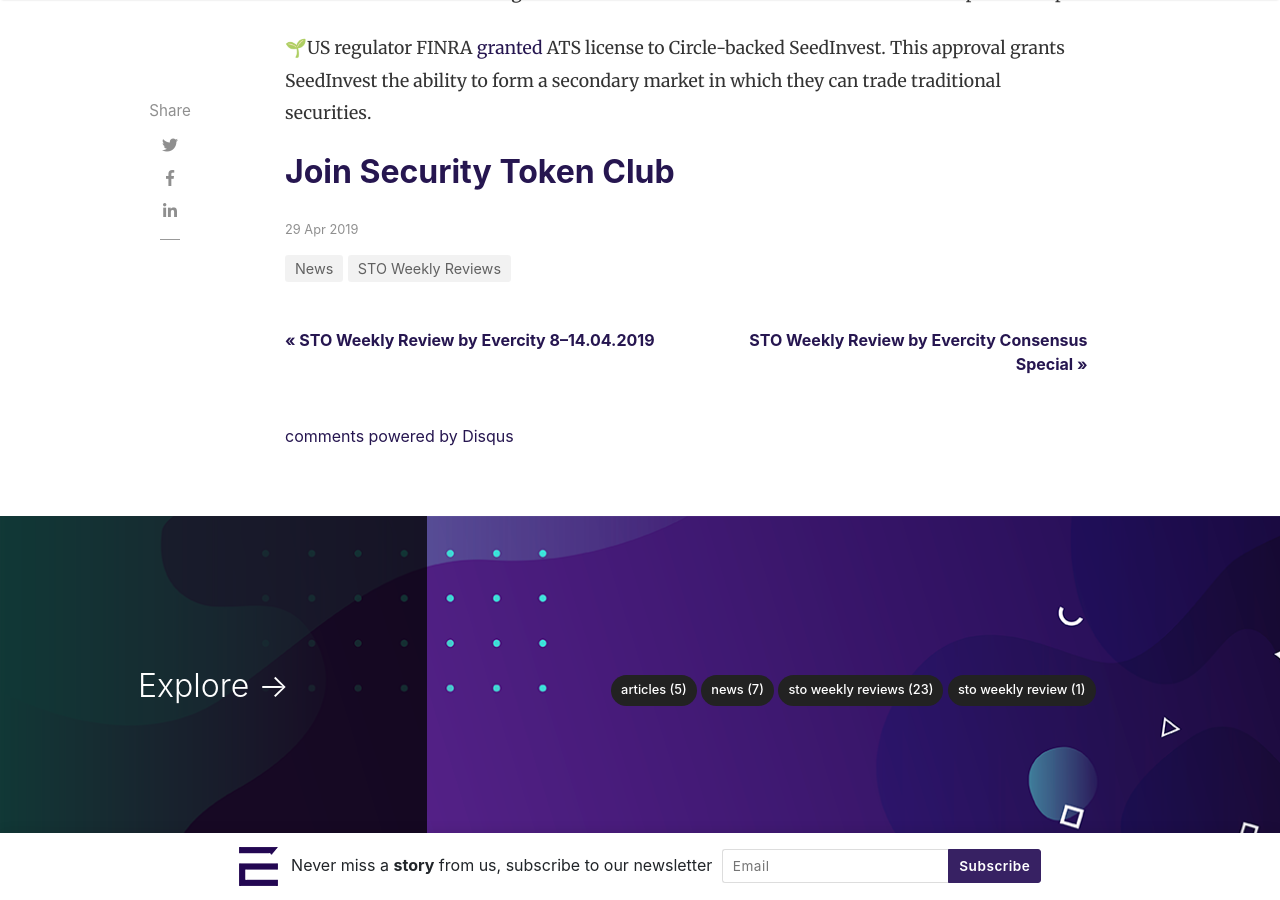
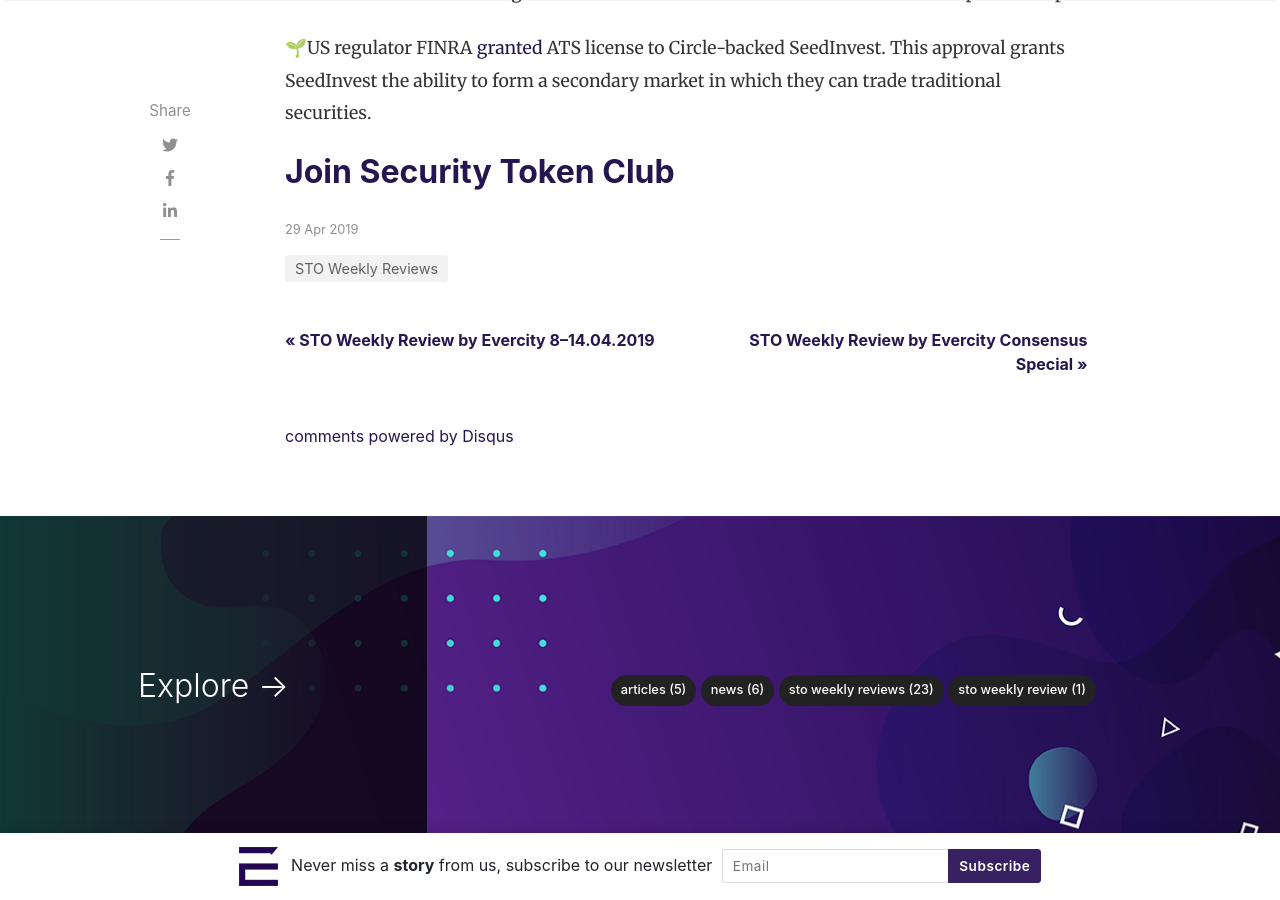
Before and after one commit to staccelerator/sta-blog, a Jekyll site: the page built from _posts/2019-04-29-sto-weekly-review-by-evercity-22-28-04-2019-md.md, in a window 1280 px wide and 900 px high, scrolled down 1341 px. Built offline with Jekyll 4.4.1, drawn with Linux system fonts in a browser that asks for light colours; nearby versions of some CDN libraries; comment, search, counter and statistics services are not loaded; some of the changed lines change nothing that is shown.

Commit message:
Update Post “2019-04-29-sto-weekly-review-by-evercity-22-28-04-2019-md”

```diff
--- a/_posts/2019-04-29-sto-weekly-review-by-evercity-22-28-04-2019-md.md
+++ b/_posts/2019-04-29-sto-weekly-review-by-evercity-22-28-04-2019-md.md
@@ -4,13 +4,12 @@
 comments: true
 title: STO Weekly Review by Evercity 22-28.04.2019
 description: >-
-  Main news: Societe Generale SFH, the covered bond vehicle of Societe Generale,
-  issued the first covered bond (EUR 100 million) as a security token on a
-  public blockchain.
+  Societe Generale SFH, the covered bond vehicle of Societe Generale, issued the
+  first covered bond (EUR 100 million) as a security token on a public
+  blockchain - and other news of the week.
 date: 2019-04-29T14:17:47.958Z
 categories:
   - STO Weekly Reviews
-  - News
 image: /assets/images/sto-review-22-28.png
 ---
 ![](/assets/images/sto-review-22-28.png)
```
